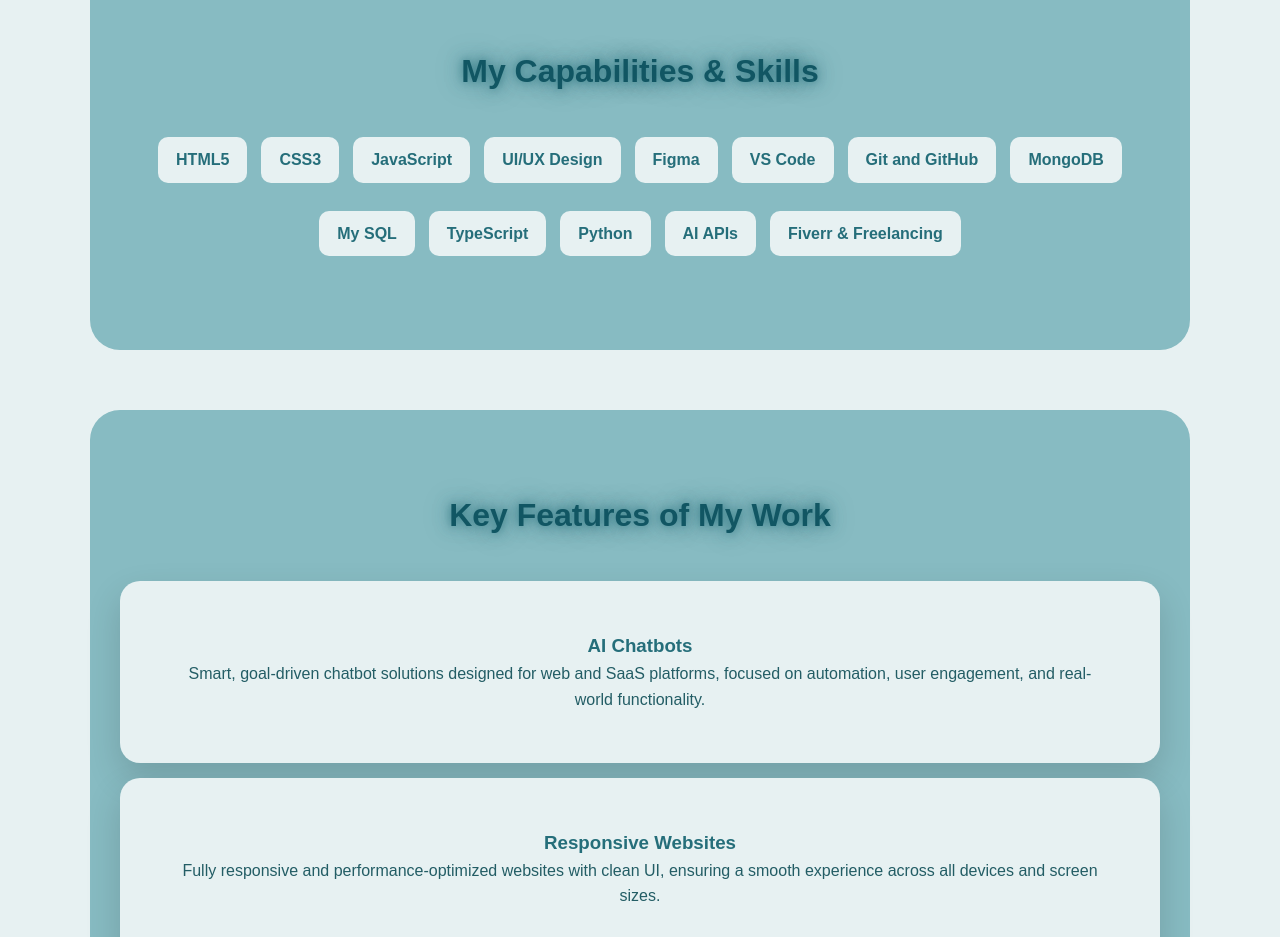
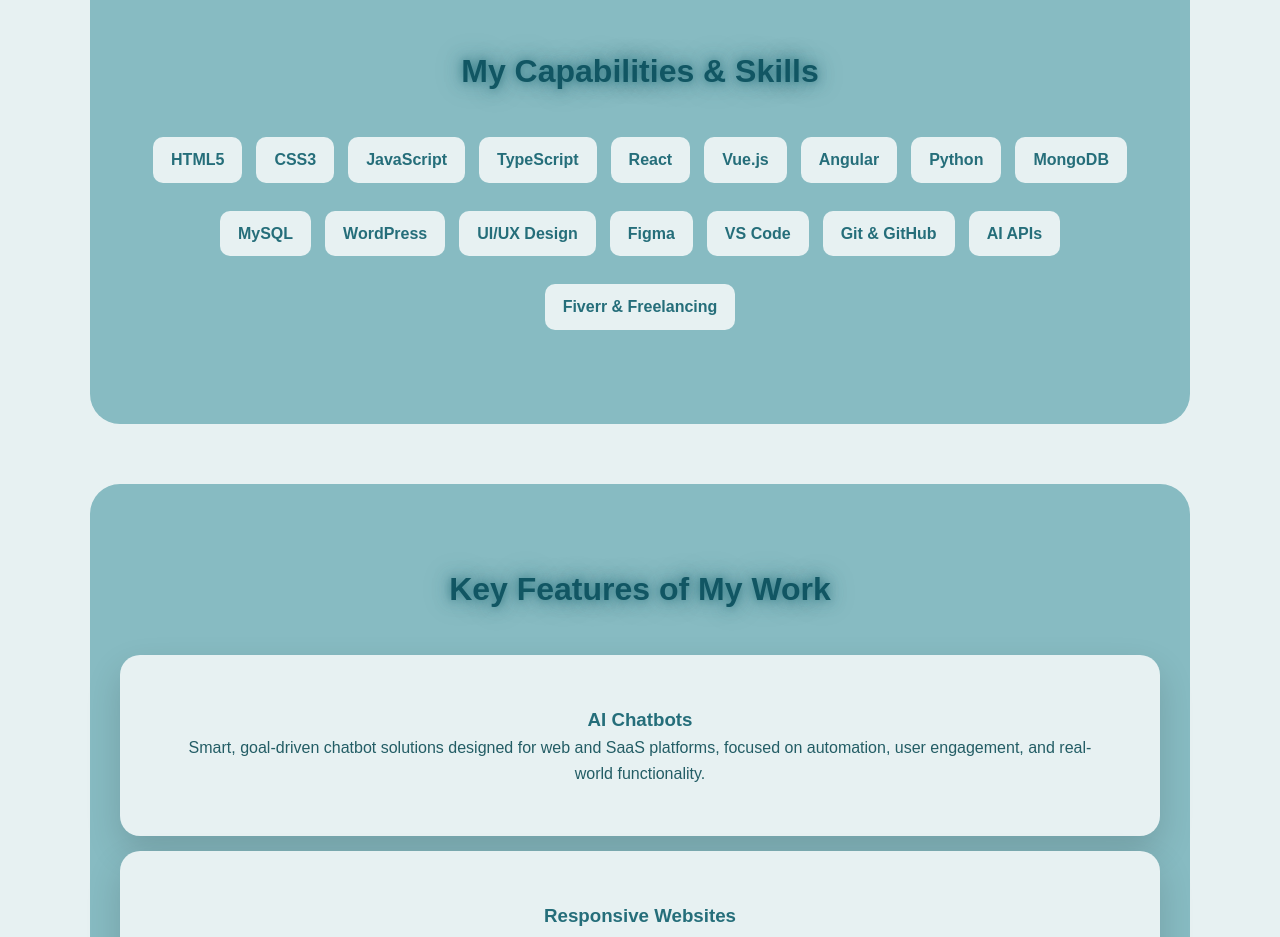
Before and after one commit to fizzajabeen13/Portfolio, a plain HTML site: page index.html in a window 1280 px wide. Shown: the part 880-1817 px from the top of the page. Drawn offline with Linux system fonts and the light colour scheme.

Commit message:
Updated portfolio with new changes

```diff
--- a/index.html
+++ b/index.html
@@ -49,22 +49,26 @@
   <section class="stacked-section" id="skills">
     <h2 class="section-title glow">My Capabilities & Skills</h2>
     <div class="skills-container">
-      <span class="skill-badge">HTML5</span>
-      <span class="skill-badge">CSS3</span>
-      <span class="skill-badge">JavaScript</span>
-      <span class="skill-badge">UI/UX Design</span>
-      <span class="skill-badge">Figma</span>
-      <span class="skill-badge">VS Code</span>
-      <span class="skill-badge">Git and GitHub</span>
-      <span class="skill-badge">MongoDB</span>
-      <span class="skill-badge">My SQL</span>
-      <span class="skill-badge">TypeScript</span>
-      <span class="skill-badge">Python</span>
-      <span class="skill-badge">AI APIs</span>
-      <span class="skill-badge">Fiverr & Freelancing</span>
+      <span class="skill-badge frontend">HTML5</span>
+      <span class="skill-badge frontend">CSS3</span>
+      <span class="skill-badge frontend">JavaScript</span>
+      <span class="skill-badge frontend">TypeScript</span>
+      <span class="skill-badge frontend">React</span>
+      <span class="skill-badge frontend">Vue.js</span>
+      <span class="skill-badge frontend">Angular</span>
+      <span class="skill-badge backend">Python</span>
+      <span class="skill-badge backend">MongoDB</span>
+      <span class="skill-badge backend">MySQL</span>
+      <span class="skill-badge design">WordPress</span>
+      <span class="skill-badge design">UI/UX Design</span>
+      <span class="skill-badge design">Figma</span>
+      <span class="skill-badge tools">VS Code</span>
+      <span class="skill-badge tools">Git & GitHub</span>
+      <span class="skill-badge ai">AI APIs</span>
+      <span class="skill-badge freelance">Fiverr & Freelancing</span>
     </div>
   </section>
-  </header>
+</header>
 
     <!-- KEY FEATURES -->
   <header class="hero">
```
Also changed, not shown: 1 other file.
